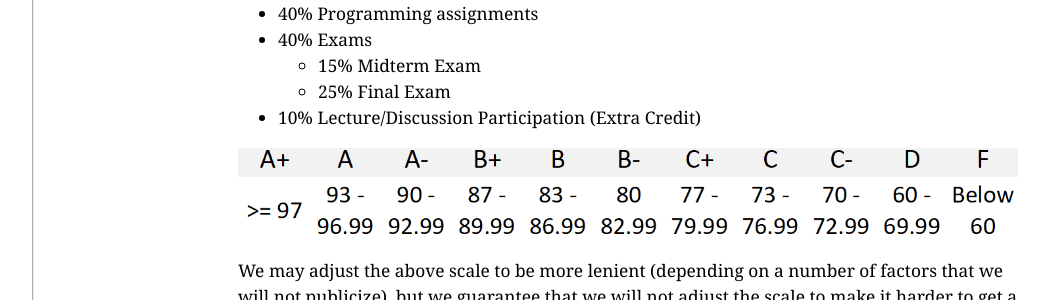
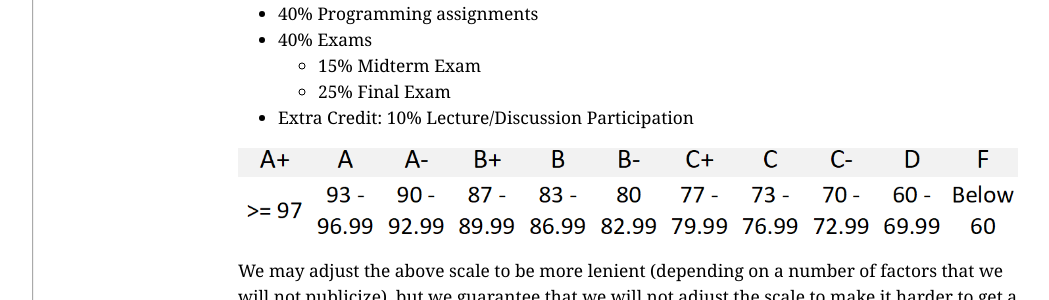
Before and after one commit to ucsd-cse8b-w24/ucsd-cse8b-w24, a Jekyll site: the page built from syllabus.md, in a window 1280 px wide and 900 px high, scrolled down 507 px. Shown: the part 155-455 px from the top of the window, without its empty margins (56-1105 px from the left). Built offline with Jekyll 4.4.1, drawn with Linux system fonts in a browser that asks for light colours.

```diff
--- a/syllabus.md
+++ b/syllabus.md
@@ -34,7 +34,7 @@ There are a few components to your grade in the course:
 - 40% Exams
   - 15% Midterm Exam
   - 25% Final Exam
-- 10% Lecture/Discussion Participation (Extra Credit)
+- Extra Credit: 10% Lecture/Discussion Participation
 
 <img src="./cse_grading_scale.png" width="100%">
 
```
